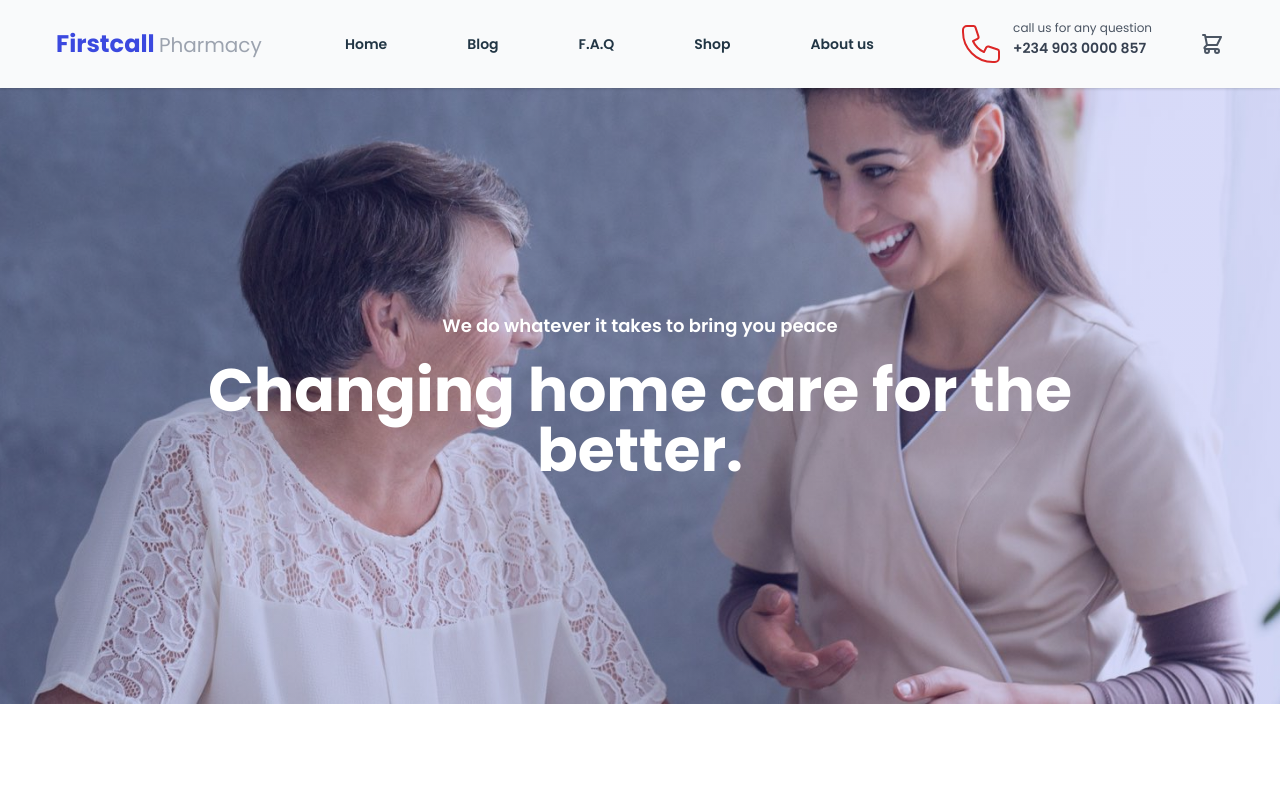
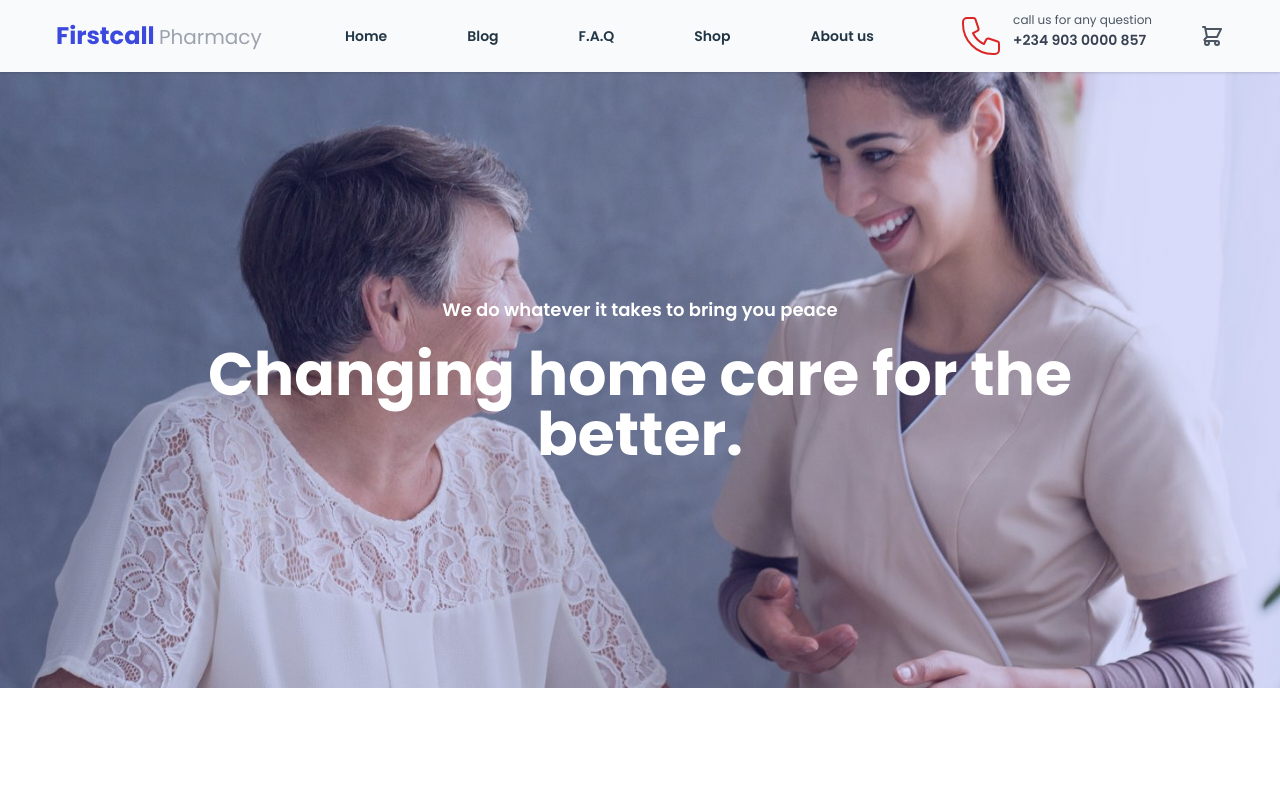
Before and after one commit to etukmfonobong/firstcallPharmacyNext, a Next.js app: page /about-us in a window 1280 px wide. Shown: the top 789 px of the page. Built offline with nearby package versions, Linux system fonts and the light colour scheme.

Commit message:
added scrollbar styles

```diff
--- a/components/Navbar.js
+++ b/components/Navbar.js
@@ -7,7 +7,7 @@ export default function Navbar({}) {
 		const {isOpen, toggleSlideInMenu} = useContext(NavContext)
 
 		return (
-				<nav className="flex sticky top-0 z-50 justify-between items-center py-5 px-4 bg-gray-50 shadow font-poppins md:px-10 xl:px-14">
+				<nav className="flex sticky top-0 z-50 justify-between items-center py-3 px-4 bg-gray-50 shadow font-poppins md:px-10 xl:px-14">
 						{/* firstcall logo */}
 						<div>
 								<h2>
--- a/styles/globals.scss
+++ b/styles/globals.scss
@@ -2,8 +2,31 @@
 @tailwind components;
 @tailwind utilities;
 
+//scroll bar style
+/* Works on Firefox */
+* {
+  scrollbar-width: thin;
+  scrollbar-color: #9CA3AF #E5E7EB;
+}
+
+/* Works on Chrome, Edge, and Safari */
+*::-webkit-scrollbar {
+  width: 12px;
+}
+
+*::-webkit-scrollbar-track {
+  background: #E5E7EB;
+}
+
+*::-webkit-scrollbar-thumb {
+  background-color: #9CA3AF;
+  border-radius: 20px;
+  border: 3px solid #E5E7EB;
+}
+
 /*custom*/
 .pageStyle {
+
   @apply h-full font-poppins;
 }
 
```
